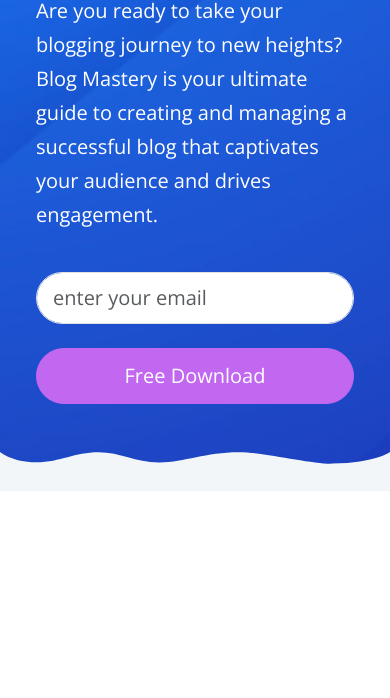
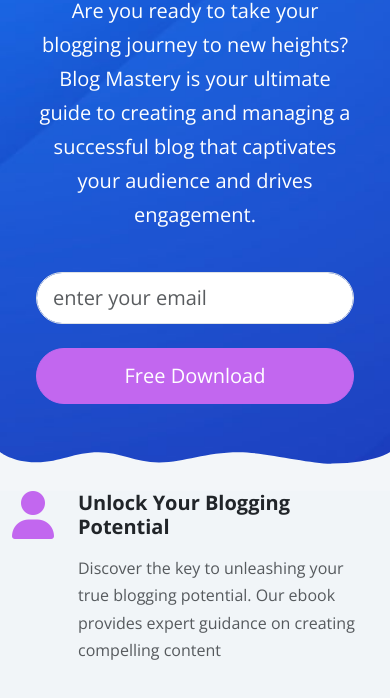
Before and after one commit to andrewteece/ebook_website, a website: page index.html in a window 390 px wide. Shown: the part 770-1468 px from the top of the page. Before the commit the page ends 1261 px from the top, so only its background shows below. Drawn offline with nearby package versions, Linux system fonts and the light colour scheme.

Commit message:
start icon section

```diff
--- a/index.html
+++ b/index.html
@@ -117,6 +117,23 @@
         />
       </svg>
     </header>
+    <!-- ICONS -->
+    <section class="icons bg-light pb-5">
+      <div class="container-xl">
+        <div class="row">
+          <div class="col-md-4 d-flex gap-4">
+            <i class="fas fa-user fa-3x text-primary"></i>
+            <div>
+              <h5 class="fw-bold">Unlock Your Blogging Potential</h5>
+              <p class="text-muted">
+                Discover the key to unleashing your true blogging potential. Our
+                ebook provides expert guidance on creating compelling content
+              </p>
+            </div>
+          </div>
+        </div>
+      </div>
+    </section>
     <script src="js/bootstrap.bundle.min.js"></script>
     <script src="js/script.js"></script>
   </body>
--- a/scss/bootstrap.scss
+++ b/scss/bootstrap.scss
@@ -6,7 +6,7 @@ $font-family-sans-serif: "Open Sans", sans-serif;
 $primary: hsl(280, 81%, 67%);
 $secondary: hsl(194, 87%, 50%);
 $dark: hsl(226, 20%, 21%);
-$light: hsl(0, 0%, 100%);
+$light: hsl(210, 33%, 96%);
 
 // NAVBAR
 
--- a/scss/styles.scss
+++ b/scss/styles.scss
@@ -6,3 +6,14 @@
   background: url(../images/header-background.jpg) no-repeat center center;
   background-size: cover;
 }
+
+@media (max-width: 1000px) {
+  .hero .image-container {
+    display: flex;
+    justify-content: center;
+  }
+
+  .hero .text-container {
+    text-align: center;
+  }
+}
```
Also changed, not shown: css/bootstrap.css, css/styles.css.
